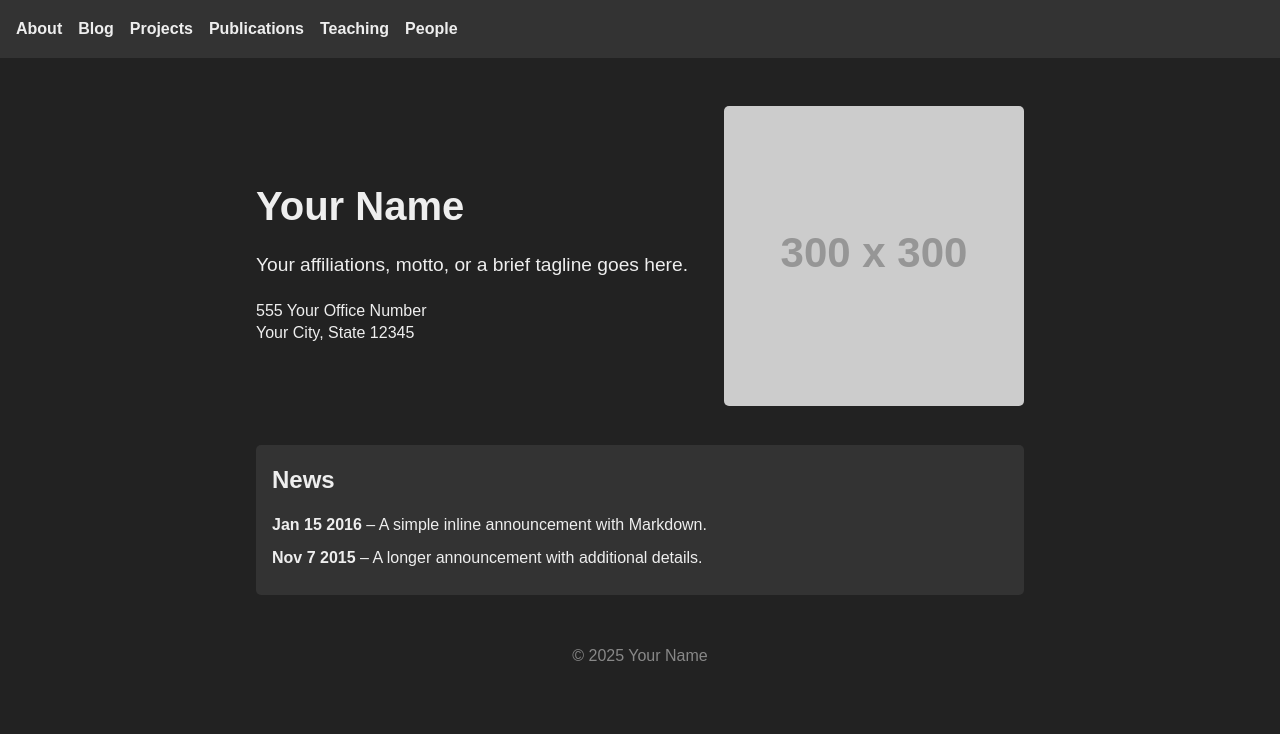
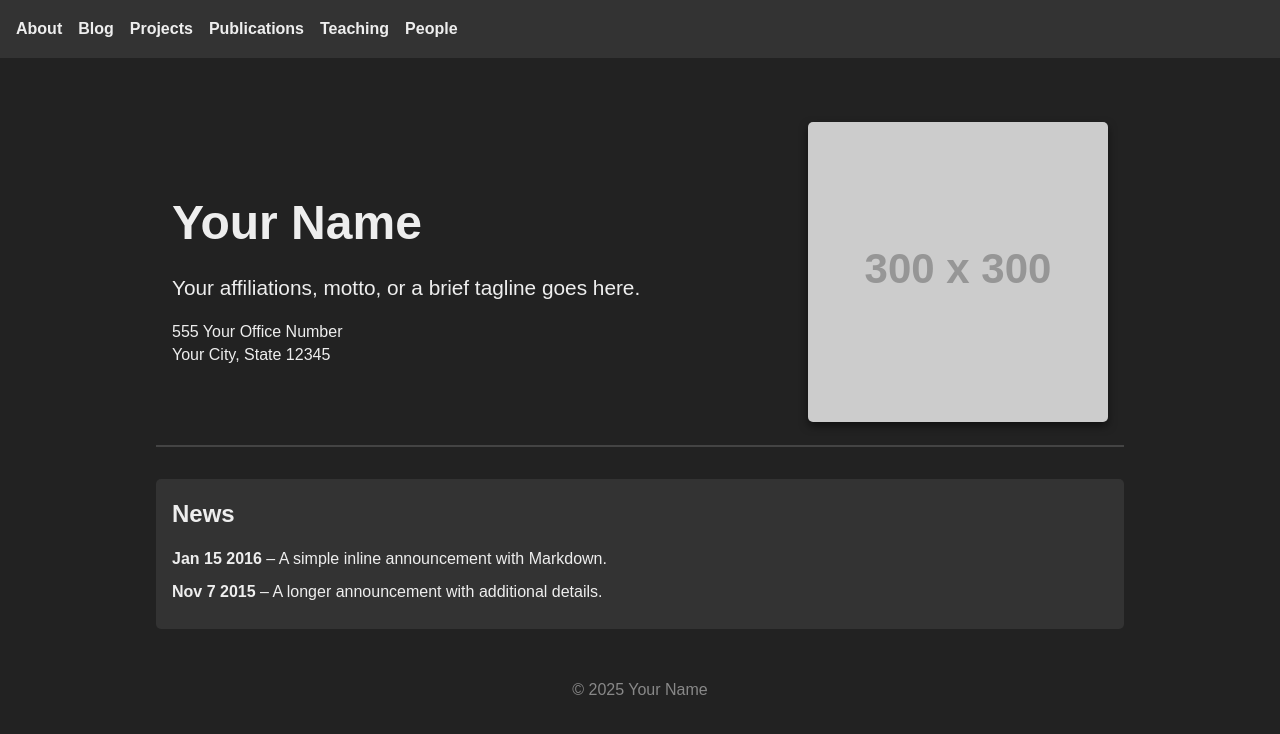
Before and after one commit to FrederikBDSstudent/sustainability, a Jekyll site: the page built from index.html, in a window 1280 px wide. Shown: the top 734 px of the page. Built offline with Jekyll 4.4.1, drawn with Linux system fonts in a browser that asks for light colours.

Commit message:
Update style.css

```diff
--- a/assets/css/style.css
+++ b/assets/css/style.css
@@ -12,6 +12,7 @@ body {
   line-height: 1.6;
 }
 
+/* Navigation styles */
 nav {
   background: #333;
   padding: 1em;
@@ -37,46 +38,63 @@ nav a:hover {
   text-decoration: underline;
 }
 
+/* Main container */
 main {
-  max-width: 800px;
+  max-width: 1000px;
   margin: 2em auto;
   padding: 1em;
 }
 
+/* Hero section */
 .hero {
   display: flex;
-  flex-direction: row;
   flex-wrap: wrap;
   align-items: center;
   justify-content: space-between;
   gap: 1em;
   margin-bottom: 2em;
+  padding: 1em;
+  border-bottom: 2px solid #444;
 }
 
-.hero h1 {
-  font-size: 2.5em;
-  margin-bottom: 0.3em;
+.hero-text {
+  flex: 1;
+  min-width: 300px;
 }
 
-.hero p {
-  font-size: 1.2em;
-  margin-bottom: 1em;
+.hero-text h1 {
+  font-size: 3em;
+  margin-bottom: 0.2em;
 }
 
-.hero img {
+.hero-text p {
+  font-size: 1.3em;
+  margin-bottom: 0.8em;
+}
+
+.hero-text address {
+  font-style: normal;
+  line-height: 1.4;
+  margin-top: 0.5em;
+}
+
+.hero-image {
+  flex: 0 0 300px;
+}
+
+.hero-image img {
+  width: 100%;
   max-width: 300px;
   border-radius: 5px;
+  box-shadow: 0 4px 8px rgba(0,0,0,0.5);
 }
 
-address {
-  font-style: normal;
-  line-height: 1.4;
-}
-
+/* News section */
 .news {
   background: #333;
   padding: 1em;
   border-radius: 5px;
+  margin-top: 2em;
 }
 
 .news h2 {
@@ -92,6 +110,7 @@ address {
   margin-bottom: 0.5em;
 }
 
+/* Footer */
 footer {
   text-align: center;
   margin: 2em 0;
```
